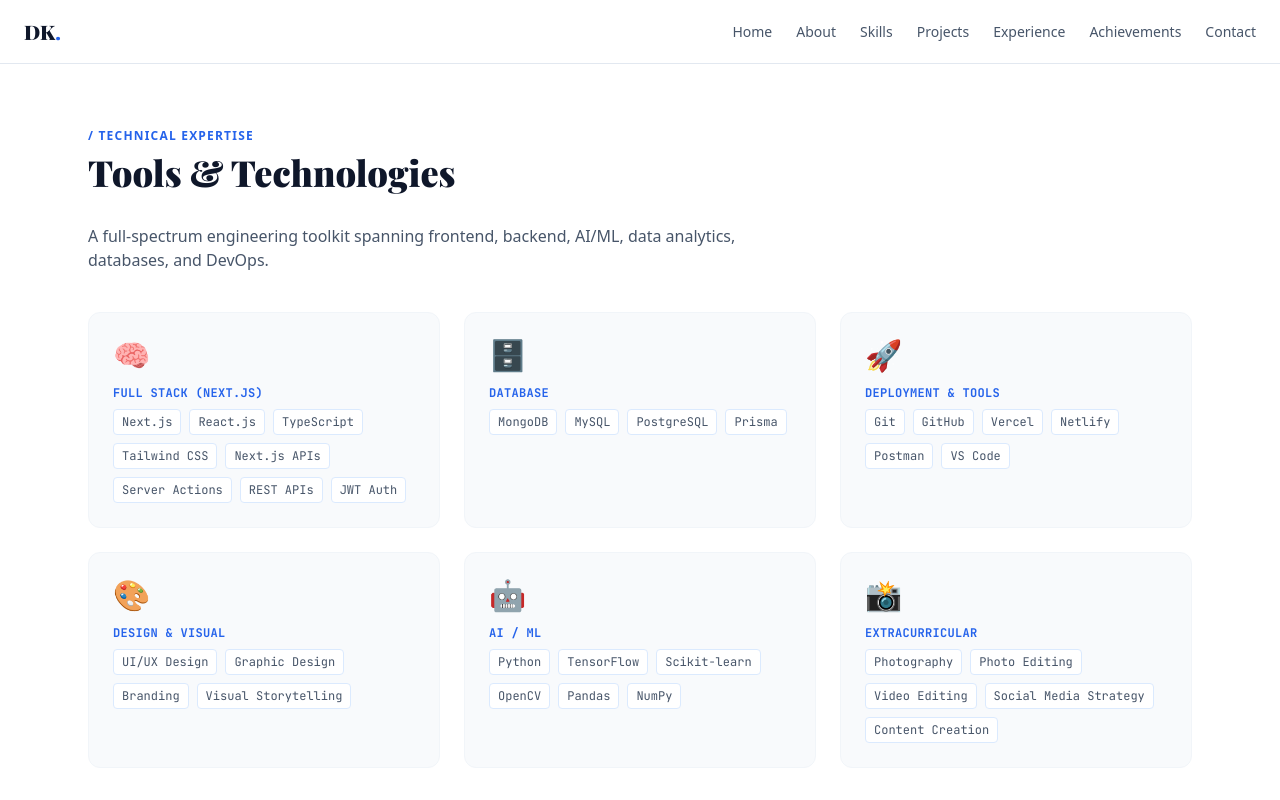
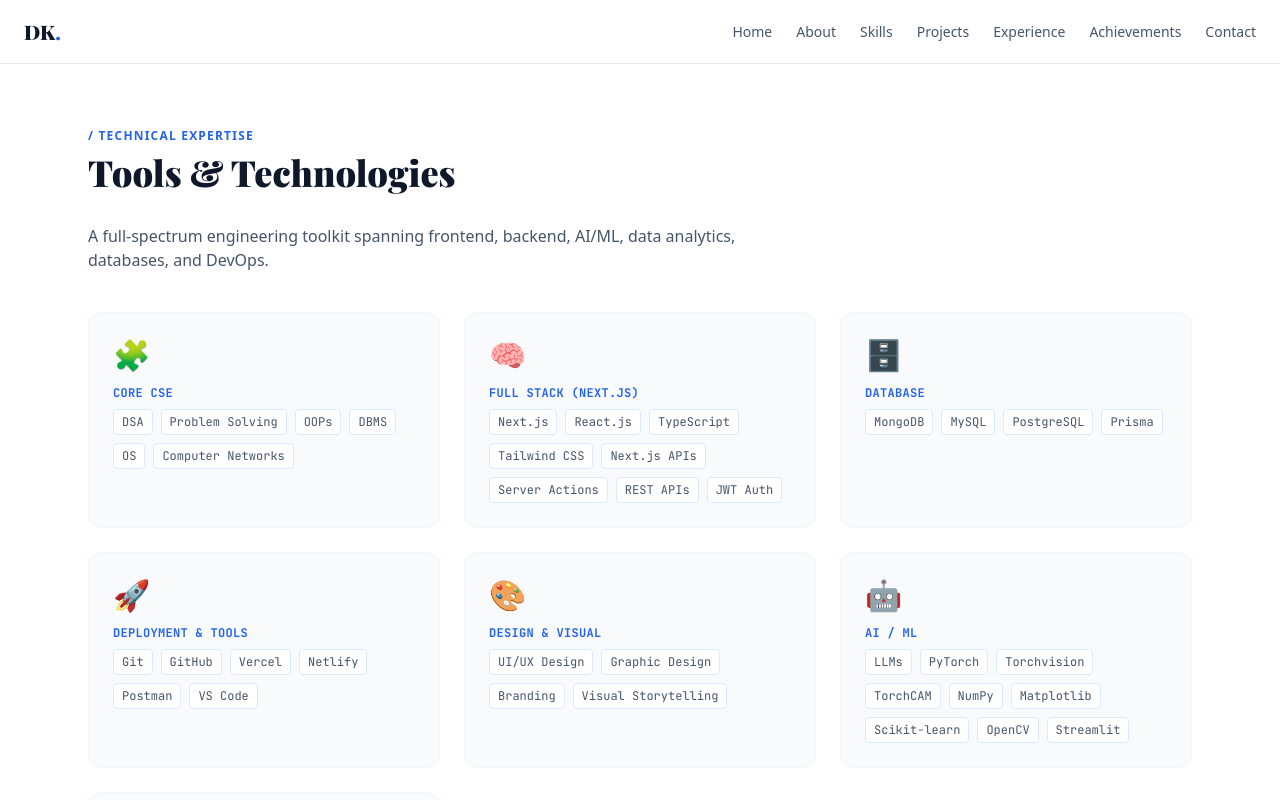
Before and after one commit to dharamveerkz/dharamveer-cse-portfolio, a Next.js app: page /skills in a window 1280 px wide. Shown: the top 800 px of the page. Built offline with nearby package versions, Linux system fonts and the light colour scheme; a web font is replaced by a local one.

Commit message:
Update page.tsx

```diff
--- a/app/skills/page.tsx
+++ b/app/skills/page.tsx
@@ -1,4 +1,9 @@
 const categories = [
+  {
+    icon: "🧩",
+    domain: "Core CSE",
+    tags: ["DSA", "Problem Solving", "OOPs", "DBMS", "OS", "Computer Networks"]
+  },
   {
     icon: "🧠",
     domain: "Full Stack (Next.js)",
@@ -22,7 +27,7 @@ const categories = [
   {
     icon: "🤖",
     domain: "AI / ML",
-    tags: ["Python", "TensorFlow", "Scikit-learn", "OpenCV", "Pandas", "NumPy"]
+    tags: ["LLMs", "PyTorch", "Torchvision", "TorchCAM", "NumPy", "Matplotlib", "Scikit-learn", "OpenCV", "Streamlit"]
   },
   {
     icon: "📸",
```
